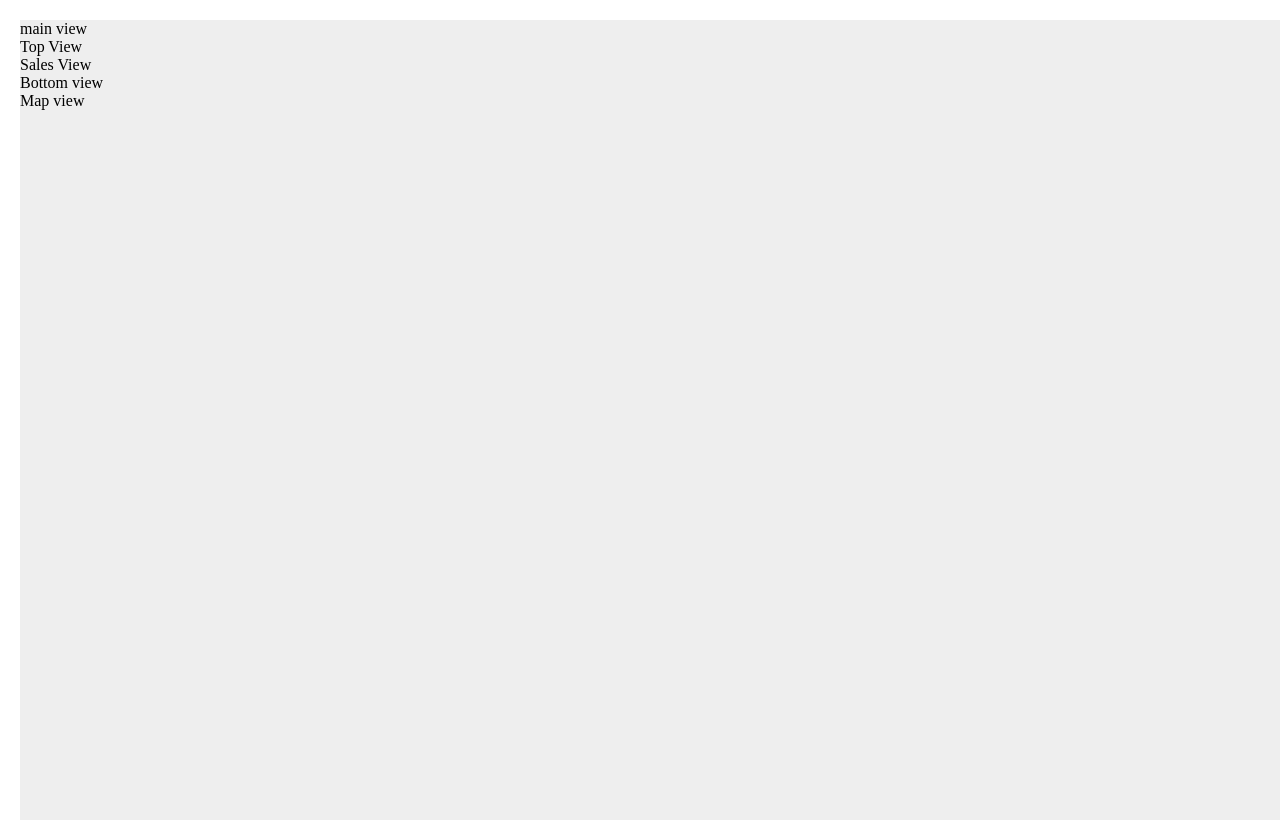
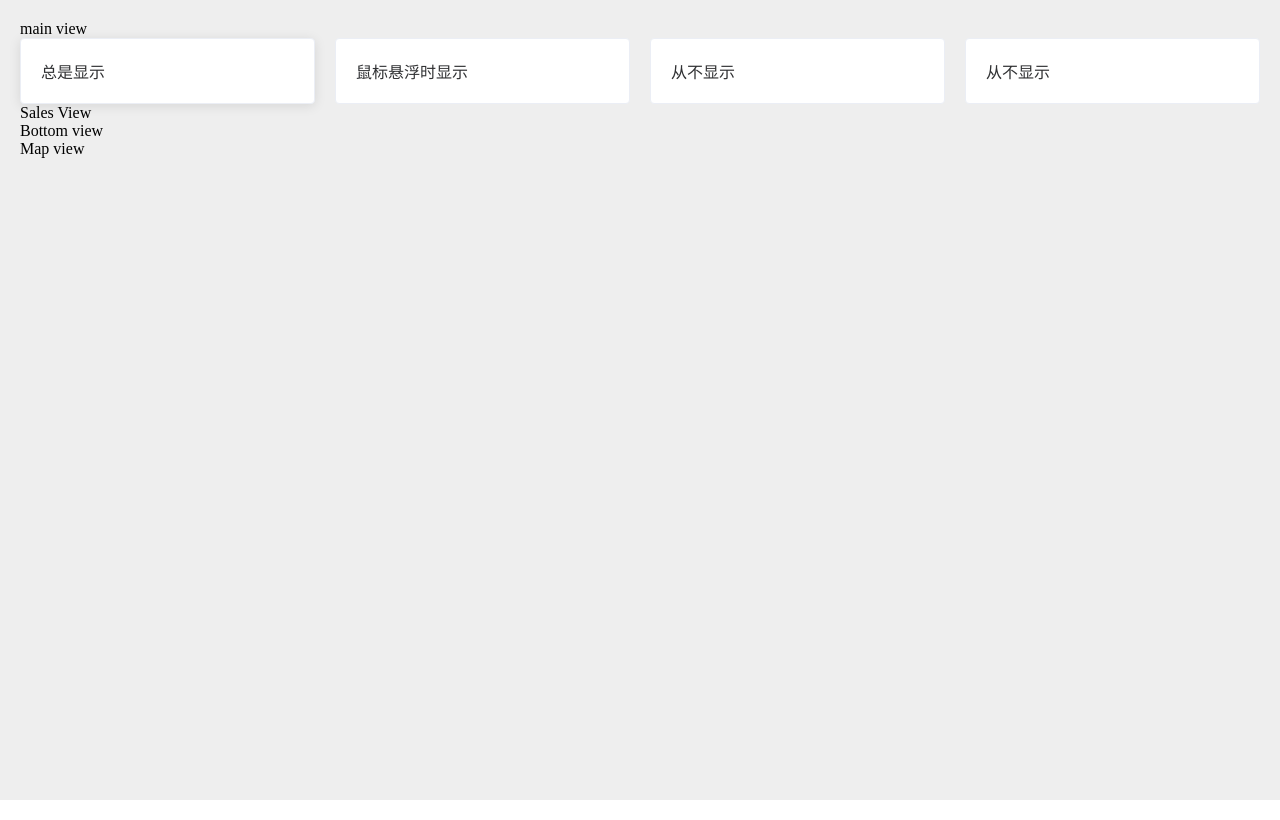
Before and after one commit to dutlzn/Data-Visualize, a Vue app in the folder report-dev/: page /#/ in a window 1280 px wide. Built offline with nearby package versions, Linux system fonts and the light colour scheme.

Commit message:
顶部核心指标组件布局开发

```diff
--- a/report-dev/src/components/TopView/index.vue
+++ b/report-dev/src/components/TopView/index.vue
@@ -1,11 +1,21 @@
 <template>
-  <div>
-
-  Top View
+  <div class="top-view">
+    <el-row :gutter="20">
+      <el-col :span="6">
+        <el-card shadow="always"> 总是显示 </el-card>
+      </el-col>
+      <el-col :span="6">
+        <el-card shadow="hover"> 鼠标悬浮时显示 </el-card>
+      </el-col>
+      <el-col :span="6">
+        <el-card shadow="never"> 从不显示 </el-card>
+      </el-col>
+      <el-col :span="6">
+        <el-card shadow="never"> 从不显示 </el-card>
+      </el-col>
+    </el-row>
   </div>
 </template>
 <script>
-export default {
-
-}
+export default {};
 </script>
--- a/report-dev/src/plugins/element.js
+++ b/report-dev/src/plugins/element.js
@@ -1,4 +1,8 @@
 import Vue from 'vue'
-import { Button } from 'element-ui'
-
+import { Button,
+         Card,
+        Row, Col } from 'element-ui'
 Vue.use(Button)
+Vue.use(Card)
+Vue.use(Row)
+Vue.use(Col)
--- a/report-dev/src/views/Home.vue
+++ b/report-dev/src/views/Home.vue
@@ -31,8 +31,7 @@ export default {
 .home{
   width: 100%;
   height: 100%;
-  padding: 0;
-  margin: 20px;
+  padding: 20px;
   background:#eee;
   box-sizing: border-box;
 }
```
